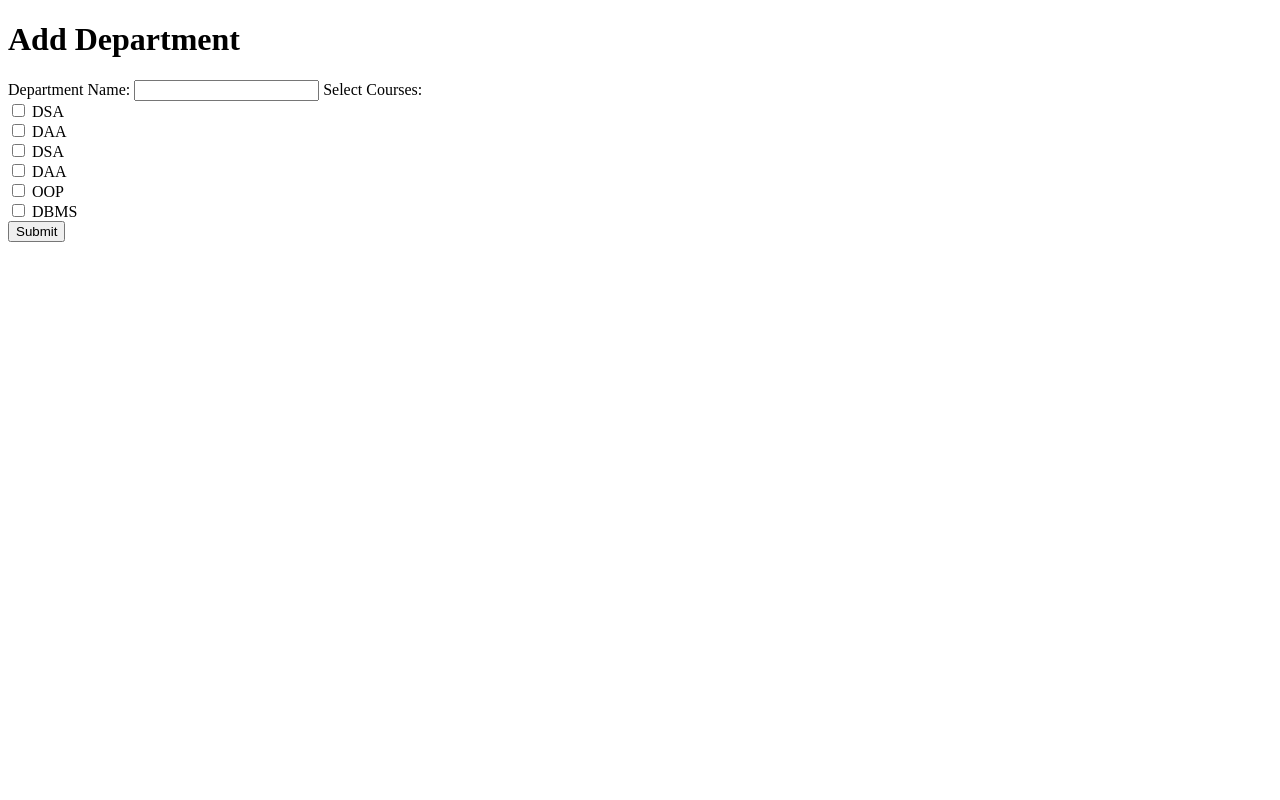
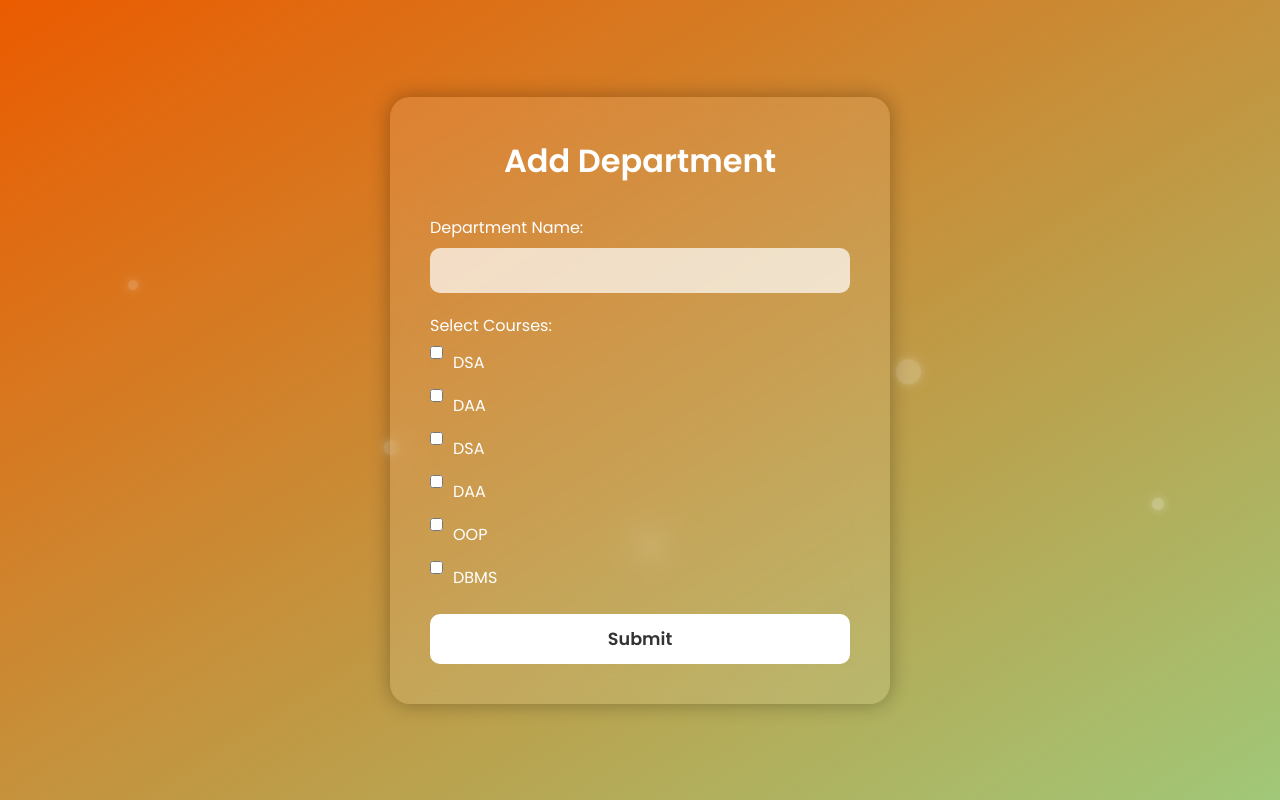
Before and after one commit to aditya95-pixel/Sbh-2025, a Flask app: page /departments in a window 1280 px wide. Run offline with Flask 3, Linux system fonts and the light colour scheme; data comes from the database, SQL or seed files in the repository.

Commit message:
Update departments.html

```diff
--- a/templates/departments.html
+++ b/templates/departments.html
@@ -1,22 +1,224 @@
 <!DOCTYPE html>
 <html lang="en">
+
 <head>
 	<meta charset="UTF-8">
 	<meta name="viewport" content="width=device-width, initial-scale=1.0">
 	<title>Add Department</title>
+	<style>
+		@import url('https://fonts.googleapis.com/css2?family=Poppins:wght@300;400;600&display=swap');
+
+		* {
+			margin: 0;
+			padding: 0;
+			box-sizing: border-box;
+			font-family: 'Poppins', sans-serif;
+		}
+
+		body {
+			background: linear-gradient(to bottom right, #EB5B00, #A0C878);
+			min-height: 100vh;
+			display: flex;
+			justify-content: center;
+			align-items: center;
+			overflow: hidden;
+		}
+
+		.form-container {
+			background-color: rgba(255, 255, 255, 0.1);
+			backdrop-filter: blur(15px);
+			-webkit-backdrop-filter: blur(15px);
+			border-radius: 20px;
+			box-shadow: 0 0 20px rgba(0, 0, 0, 0.3);
+			padding: 40px;
+			width: 90%;
+			max-width: 500px;
+			text-align: center;
+			position: relative;
+			z-index: 2;
+		}
+
+		.form-container h1 {
+			color: #fff;
+			font-size: 2rem;
+			margin-bottom: 30px;
+		}
+
+		.form-container label {
+			display: block;
+			color: #fff;
+			text-align: left;
+			margin-bottom: 8px;
+			font-weight: 500;
+		}
+
+		.form-container input[type="text"],
+		.form-container input[type="checkbox"] {
+			width: 100%;
+			padding: 10px;
+			margin-bottom: 20px;
+			border: none;
+			border-radius: 10px;
+			background: rgba(255, 255, 255, 0.7);
+			font-size: 1rem;
+			outline: none;
+		}
+
+		.form-container .checkbox-list {
+			text-align: left;
+			margin-bottom: 20px;
+		}
+
+		.form-container .checkbox-list label {
+			display: flex;
+			align-items: center;
+			color: #fff;
+			font-size: 1rem;
+			margin-bottom: 10px;
+		}
+
+		.form-container .checkbox-list input[type="checkbox"] {
+			width: auto;
+			margin-right: 10px;
+		}
+
+		.form-container button {
+			width: 100%;
+			padding: 12px;
+			border: none;
+			border-radius: 10px;
+			background-color: #fff;
+			color: #333;
+			font-weight: bold;
+			font-size: 1.1rem;
+			cursor: pointer;
+			transition: all 0.3s ease;
+		}
+
+		.form-container button:hover {
+			background-color: #333;
+			color: #fff;
+			box-shadow: 0 0 15px rgba(0, 0, 0, 0.5);
+		}
+
+		.particles {
+			position: absolute;
+			width: 100%;
+			height: 100%;
+			top: 0;
+			left: 0;
+			pointer-events: none;
+			overflow: hidden;
+			z-index: 1;
+		}
+
+		.particles i {
+			position: absolute;
+			border-radius: 50%;
+			display: block;
+			width: 20px;
+			height: 20px;
+			background: rgba(255, 255, 255, 0.4);
+			box-shadow: 0 0 10px rgba(255, 255, 255, 0.5);
+			animation: float 20s linear infinite;
+			bottom: -150px;
+		}
+
+		.particles i:nth-child(1) {
+			left: 10%;
+			animation-duration: 12s;
+			width: 10px;
+			height: 10px;
+		}
+
+		.particles i:nth-child(2) {
+			left: 30%;
+			animation-duration: 16s;
+			width: 15px;
+			height: 15px;
+		}
+
+		.particles i:nth-child(3) {
+			left: 50%;
+			animation-duration: 20s;
+			width: 20px;
+			height: 20px;
+		}
+
+		.particles i:nth-child(4) {
+			left: 70%;
+			animation-duration: 14s;
+			width: 25px;
+			height: 25px;
+		}
+
+		.particles i:nth-child(5) {
+			left: 90%;
+			animation-duration: 18s;
+			width: 12px;
+			height: 12px;
+		}
+
+		@keyframes float {
+			0% {
+				transform: translateY(0) rotate(0deg);
+				opacity: 1;
+			}
+
+			100% {
+				transform: translateY(-1200px) rotate(360deg);
+				opacity: 0;
+			}
+		}
+
+		@media (max-width: 768px) {
+			.form-container {
+				padding: 30px;
+			}
+
+			.form-container h1 {
+				font-size: 1.8rem;
+			}
+		}
+
+		@media (max-width: 480px) {
+			.form-container {
+				padding: 20px;
+			}
+
+			.form-container h1 {
+				font-size: 1.5rem;
+			}
+		}
+	</style>
 </head>
+
 <body>
+
+	<div class="particles">
+		<i></i><i></i><i></i><i></i><i></i>
+	</div>
+
+	<div class="form-container">
 		<h1>Add Department</h1>
 		<form method="POST" action="{{ url_for('departments') }}">
 			<label>Department Name:</label>
 			<input type="text" name="dept_name" required>
 
-        <label>Select Courses:</label><br>
+			<label>Select Courses:</label>
+			<div class="checkbox-list">
 				{% for course in courses %}
-            <input type="checkbox" name="courses" value="{{ course[0] }}"> {{ course[1] }}<br>
+				<label>
+					<input type="checkbox" name="courses" value="{{ course[0] }}">
+					{{ course[1] }}
+				</label>
 				{% endfor %}
+			</div>
 
 			<button type="submit">Submit</button>
 		</form>
+	</div>
+
 </body>
+
 </html>
```
Lines whose indentation alone changed are shown as unchanged.
